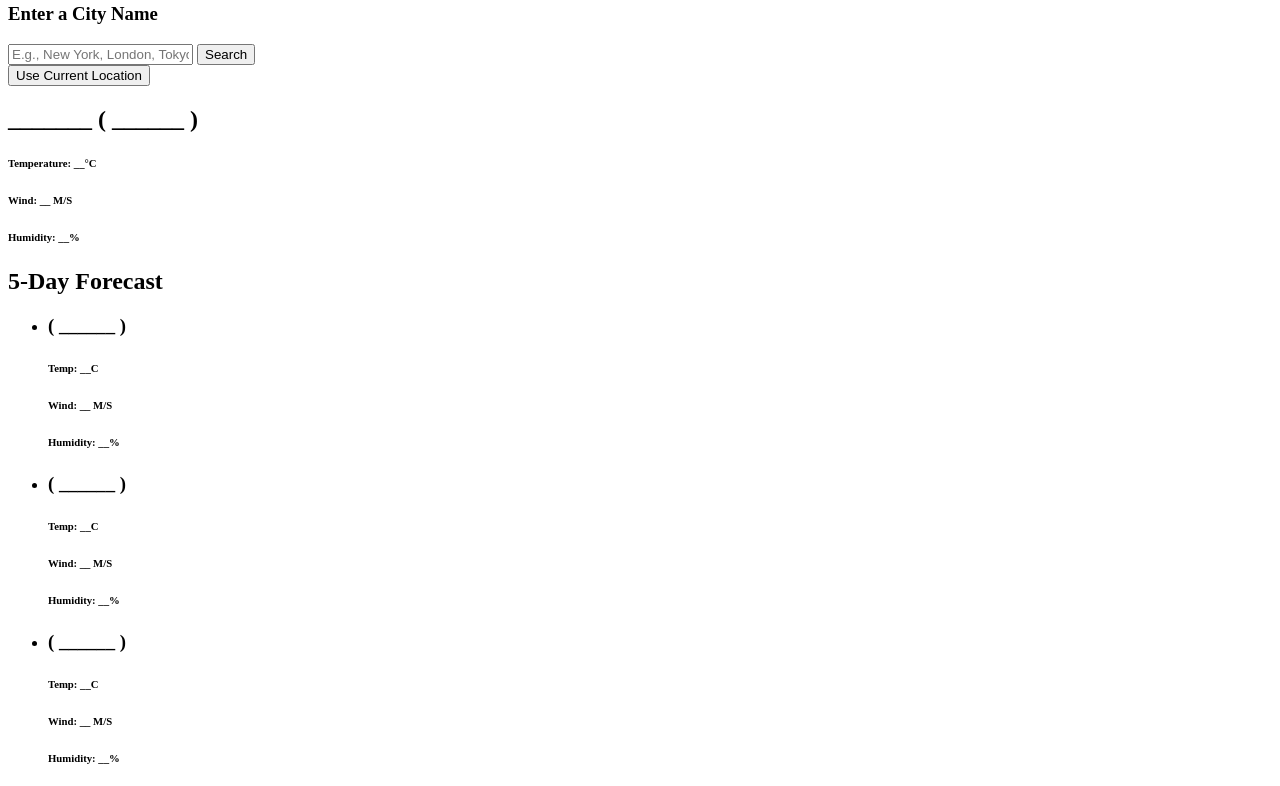
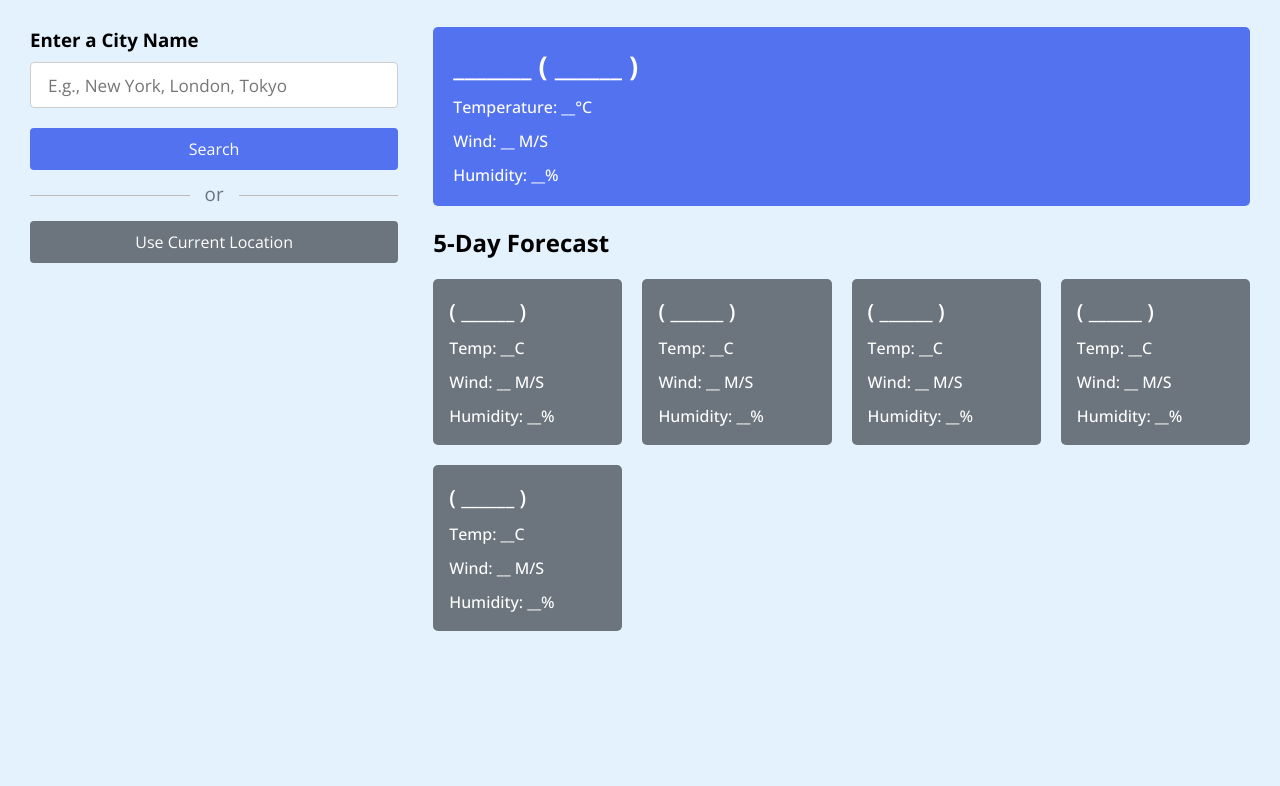
Before and after one commit to sandhya7039/Weather-APP, a plain HTML site: page Index.html in a window 1280 px wide. Shown: the part 77-863 px from the top of the page. After the commit the page ends 800 px from the top, so only its background shows below. Drawn offline with nearby package versions, Linux system fonts and the light colour scheme; the site is published under a folder, as on GitHub Pages, so addresses that start at the root find nothing.

Commit message:
Update Index.html

```diff
--- a/Index.html
+++ b/Index.html
@@ -4,9 +4,9 @@
   <head>
     <meta charset="utf-8">
     <title>Weather App Project JavaScript | CodingNepal</title>
-    <link rel="stylesheet" href="/Weather-APP/index.css">
+    <link rel="stylesheet" href="index.css">
     <meta name="viewport" content="width=device-width, initial-scale=1.0">
-    <script src="/Weather-APP/index.js" defer></script>
+    <script src="index.js" defer></script>
   </head>
   <body>
     <h1>Weathers Dashboard</h1>
```
